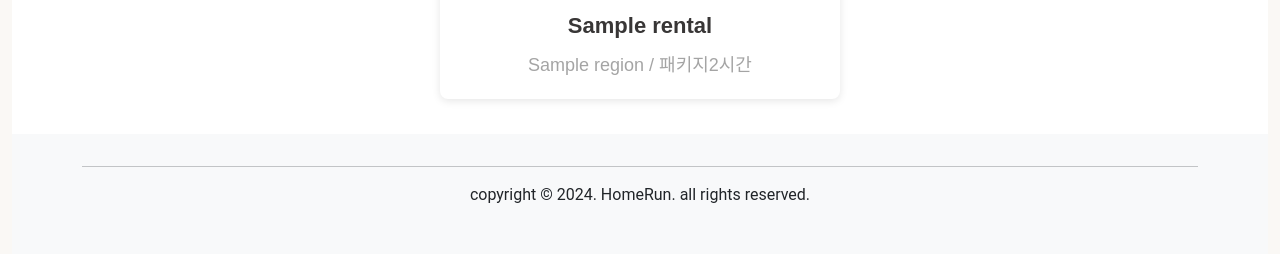
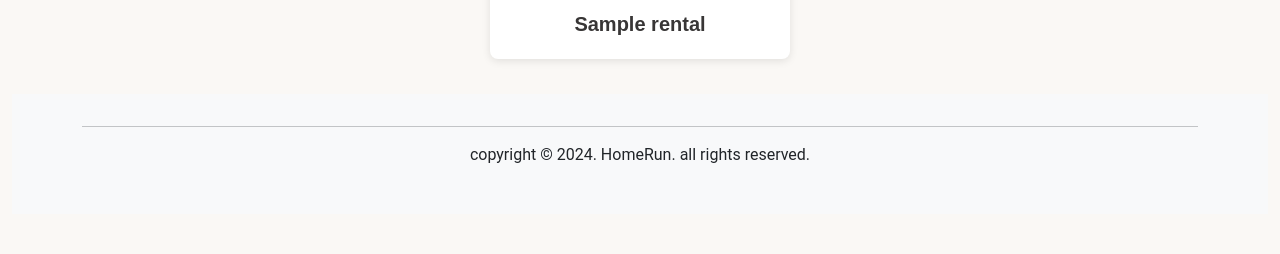
Before and after one commit to nysengE/HomeRun, a FastAPI app: page /rental/ in a window 1280 px wide. Shown: the part 773-1027 px from the top of the page. After the commit the page ends 936 px from the top, so only its background shows below. Run offline with FastAPI, Linux system fonts and the light colour scheme; tables that the repository leaves empty hold one stand-in row (values such as "Sample post"); some libraries are stand-ins or nearby versions; some web fonts are replaced.

Commit message:
rental UI 수정

```diff
--- a/views/static/css/rental/rental.css
+++ b/views/static/css/rental/rental.css
@@ -49,9 +49,9 @@ body {
     justify-content: center;
     flex-wrap: wrap;
     padding: 20px;
-    background-color: #ffffff;
+    background-color: #faf8f5;
     width: 100%; /* 너비를 100%로 설정 */
-    max-width: 1600px; /* 최대 너비 설정 */
+    max-width: 1200px; /* 최대 너비 설정 */
     margin: 0 auto; /* 가운데 정렬 */
 }
 
@@ -62,7 +62,7 @@ body {
     border-radius: 8px;
     text-align: center;
     width: 100%; /* 너비를 100%로 설정하여 부모 요소를 꽉 채우도록 함 */
-    max-width: 400px; /* 각 아이템의 최대 너비 설정 */
+    max-width: 300px; /* 각 아이템의 최대 너비 설정 */
     box-shadow: 0 2px 8px rgba(0, 0, 0, 0.1);
     transition: transform 0.3s, box-shadow 0.3s;
 }
@@ -112,20 +112,3 @@ body {
 .slide.active {
     left: 0;
 }
-
-/* 아이템 제목 스타일 */
-.item p {
-    margin: 10px 0 0;
-    font-weight: bold;
-    font-size: 22px; /* 제목을 조금 더 크게 설정 */
-    font-family: 'Montserrat', sans-serif;
-    color: #383636;
-}
-
-/* 시군구 이름 스타일 */
-.item .grey-text {
-    font-size: 18px; /* 시군구 이름을 조금 더 작게 설정 */
-    color: #9b9b9b; /* 더 연한 회색으로 설정 */
-    font-weight: normal; /* 글씨체 굵기를 더 얇게 설정 */
-    opacity: 0.9; /* 텍스트의 투명도를 추가하여 연한 효과 */
-}
--- a/views/templates/rental/add.html
+++ b/views/templates/rental/add.html
@@ -85,7 +85,7 @@
                 <div class="row">
                     <label for="contents" class="col-sm-2 col-form-label text-end">내용</label>
                     <div class="col-sm-10">
-                        <textarea class="form-control" name="contents" id="contents" rows="16" placeholder="내용을 입력하세요" required></textarea>
+                        <textarea class="form-control" name="contents" id="contents" rows="4" placeholder="내용을 입력하세요" required></textarea>
                     </div>
                 </div>
                 <div class="row">
--- a/views/templates/rental/rental.html
+++ b/views/templates/rental/rental.html
@@ -26,12 +26,11 @@
                 <input type="date" id="date" placeholder="날짜">
                 <!-- 인원 범위 스크롤바 -->
                 <label for="peopleRange">인원:</label>
-                <input type="range" id="peopleRange" name="peopleRange" min="0" max="50" step="1" value="1" oninput="this.nextElementSibling.value = this.value">
-                <output>0</output>
-                <input type="text" id="peopleSearch" placeholder="검색" style="width: 120px; margin-left: 15px;">
+                <input type="range" id="peopleRange" name="peopleRange" min="1" max="100" step="1" value="1" oninput="this.nextElementSibling.value = this.value">
+                <output>1</output>
             </div>
-            {% if userid == 'aaa123' %}
-            <!-- 글쓰기 버튼: userid가 'aaa123'인 경우에만 표시 -->
+            {% if userid %}
+            <!-- 글쓰기 버튼: 로그인된 사용자인 경우에만 표시 -->
             <div class="write-button">
                 <a href="/rental/add" class="btn btn-primary">글쓰기</a>
             </div>
@@ -49,7 +48,6 @@
                             {% endfor %}
                         </div>
                         <p>{{ rent.title }}</p>
-                        <p class="grey-text" >{{ rent.regions.name }} / 패키지2시간</p> <!-- 시군구 이름과 패키지 추가 -->
                     </a>
                 </div>
             {% endfor %}
```
Also changed, not shown: views/static/css/rental/details.css (+3 -31 lines), views/templates/rental/details.html (+4 -17 lines).
